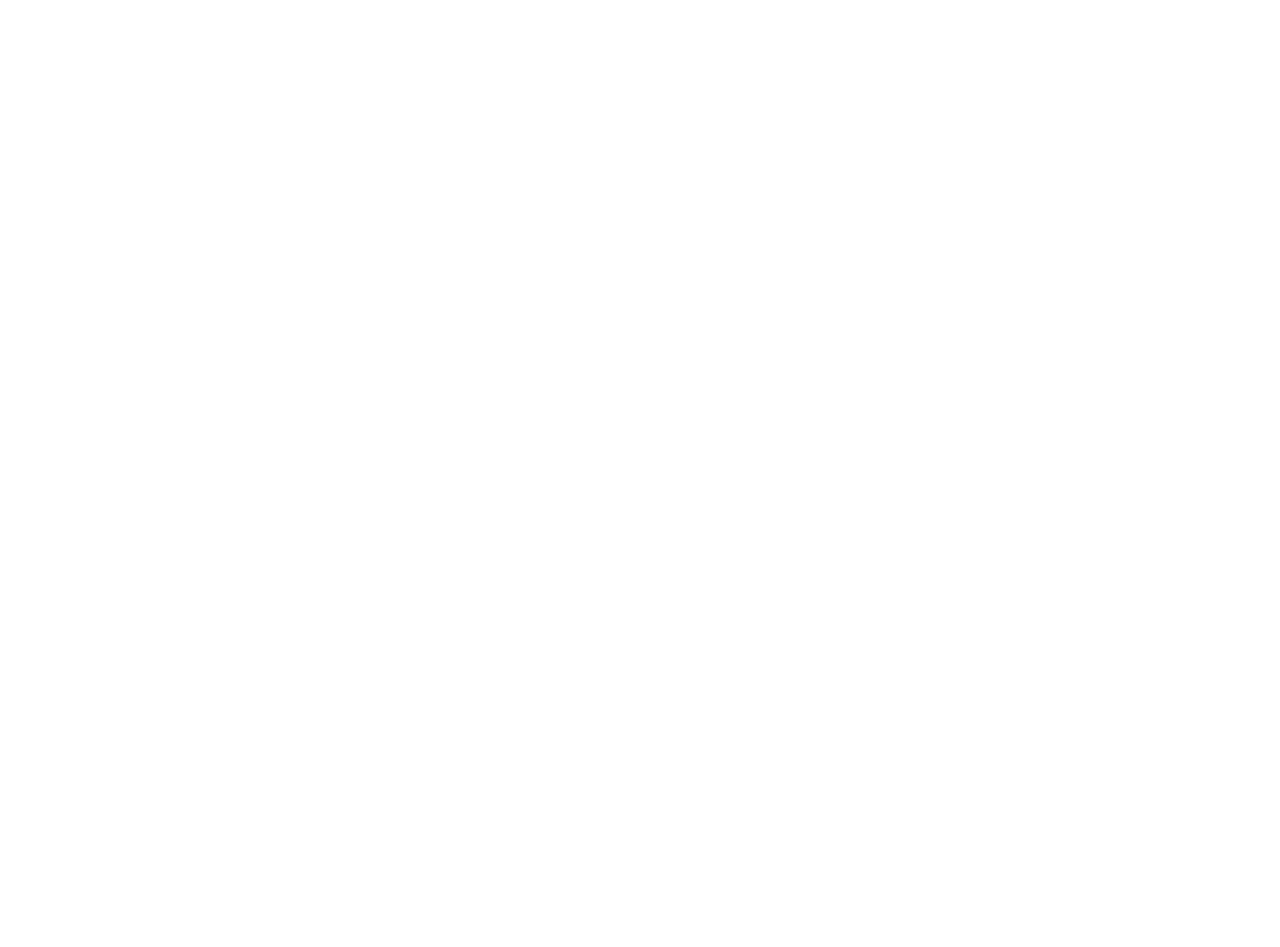
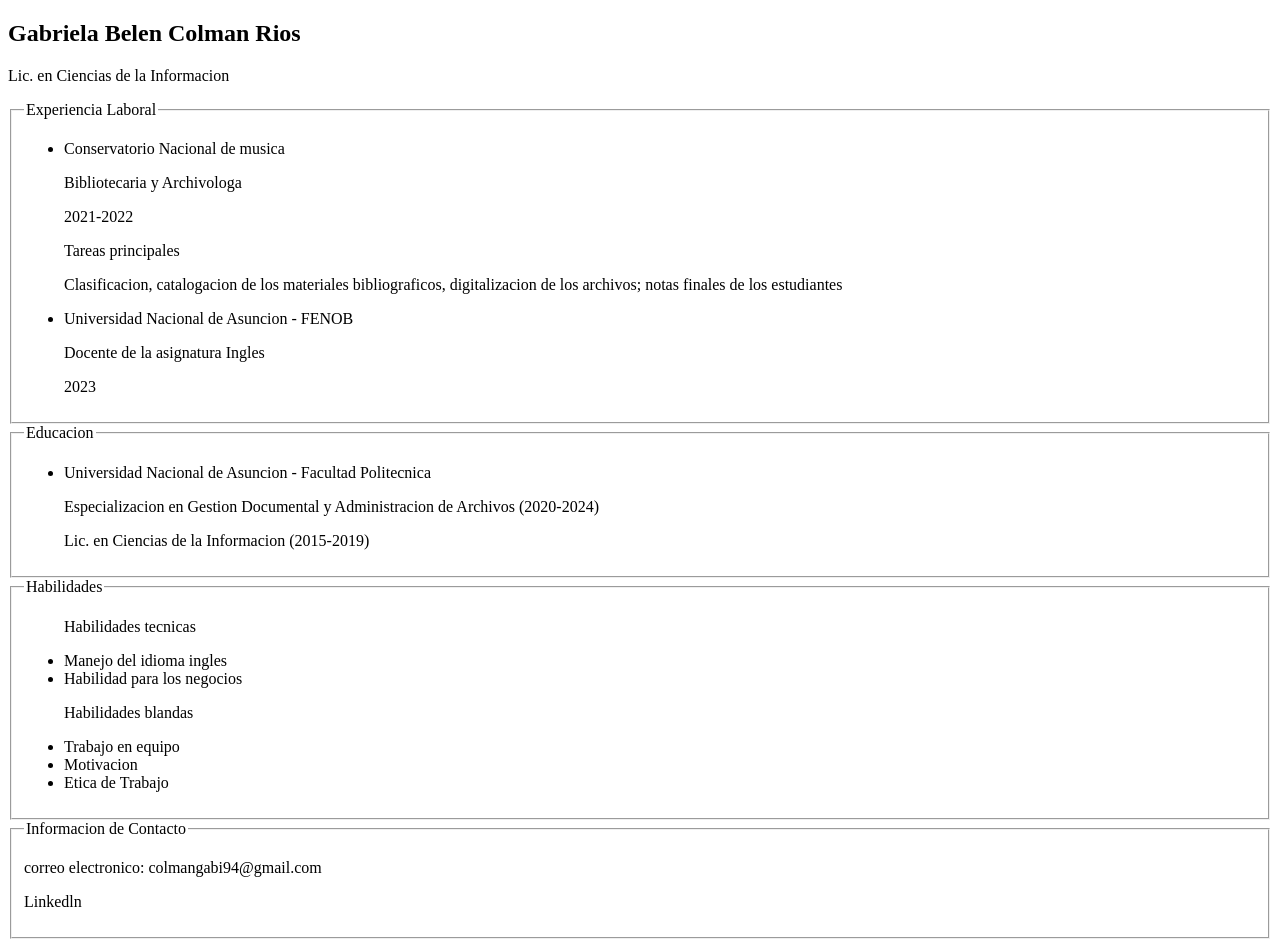
Before and after one commit to colmangabi94/MI-PRIMER-REPOSITORIO, a plain HTML site: page SEMANA 2/index.html in a window 1280 px wide. Before the commit the page ends 800 px from the top, so only its background shows below. Drawn offline with Linux system fonts and the light colour scheme.

Commit message:
"Updated index.html with new content, including title, personal information, experience, education, skills, and contact information."

```diff
--- a/SEMANA 2/index.html
+++ b/SEMANA 2/index.html
@@ -3,9 +3,55 @@
 <head>
     <meta charset="UTF-8">
     <meta name="viewport" content="width=device-width, initial-scale=1.0">
-    <title>Document</title>
+    <title>Curriculum Vitae</title>
 </head>
 <body>
-
+    <div id="pricipal">
+<h2>Gabriela Belen Colman Rios</h2>
+<p>Lic. en Ciencias de la Informacion</p>
+    </div>
 </body>
 </html>
+<fieldset>
+    <legend>Experiencia Laboral</legend>
+    <ul>
+        <li>Conservatorio Nacional de musica</li>
+            <p>Bibliotecaria y Archivologa</p>
+            <p>2021-2022</p>
+
+    <p>Tareas principales</p>
+    <p>Clasificacion, catalogacion de los materiales bibliograficos,
+        digitalizacion de los archivos; notas finales de los estudiantes</p>
+    </ul>
+    <ul>
+        <li>Universidad Nacional de Asuncion - FENOB</li>
+        <P>Docente de la asignatura Ingles</P>
+        <p>2023</p>
+    </ul>
+</fieldset>
+<fieldset>
+    <legend>Educacion</legend>
+    <ul>
+        <li>Universidad Nacional de Asuncion - Facultad Politecnica</li>
+        <p>Especializacion en Gestion Documental y Administracion de Archivos (2020-2024) </p>
+        <p>Lic. en Ciencias de la Informacion (2015-2019) </p>
+    </ul>
+</fieldset>
+<fieldset>
+    <legend>Habilidades</legend>
+    <ul>
+        <p>Habilidades tecnicas</p>
+         <li>Manejo del idioma ingles</li>
+         <li>Habilidad para los negocios</li>
+         <p>Habilidades blandas</p>
+         <li>Trabajo en equipo</li>
+         <li>Motivacion</li>
+         <li>Etica de Trabajo</li>
+    </ul>
+</fieldset>
+<fieldset>
+    <legend>Informacion de Contacto</legend>
+    <p>correo electronico: colmangabi94@gmail.com</p>
+    <p>Linkedln</p>
+    <p><a href="http://https://www.linkedin.com/in/gabriela-colman-a037a31b6/"></a></p>
+</fieldset>
```
